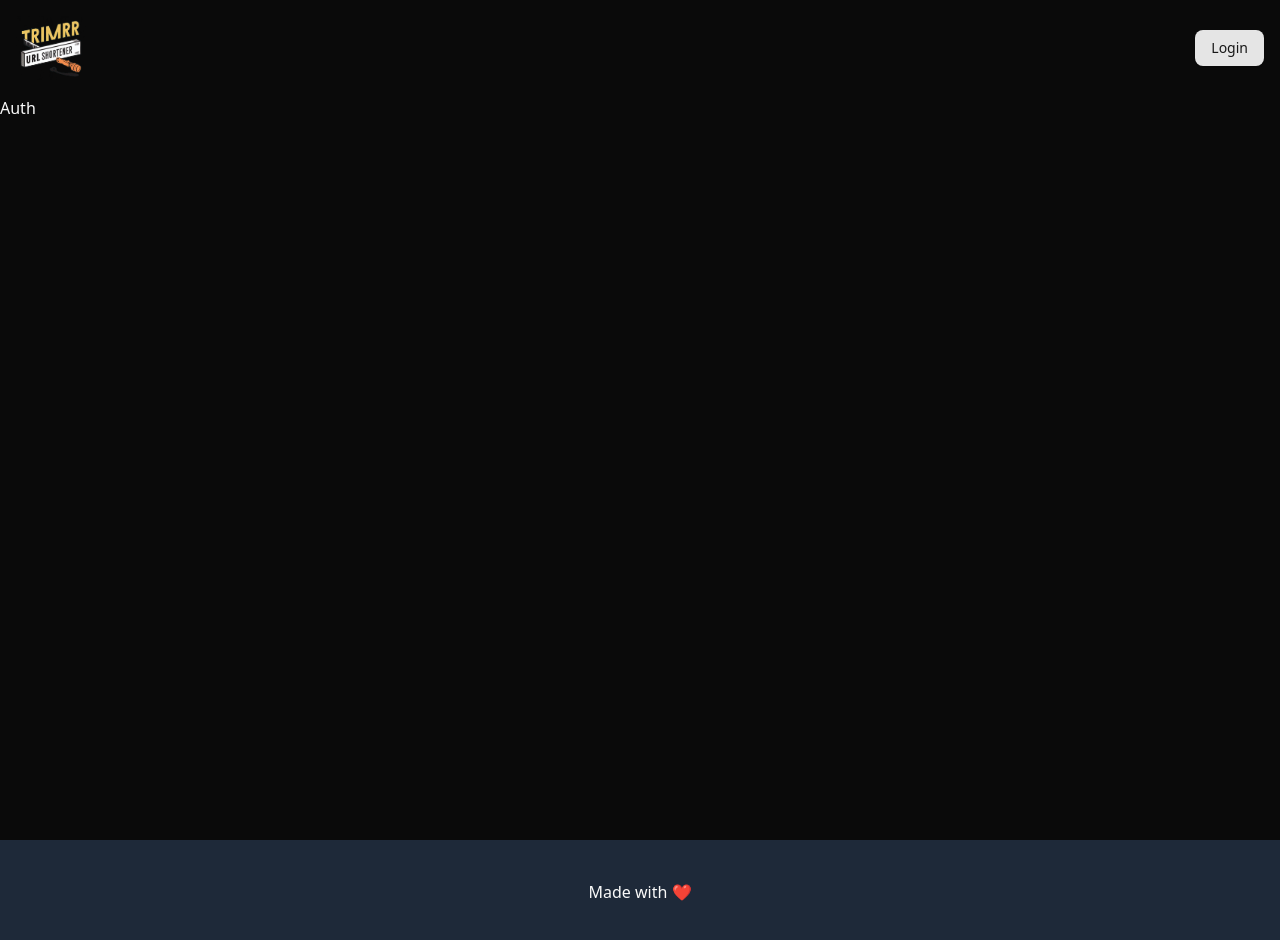
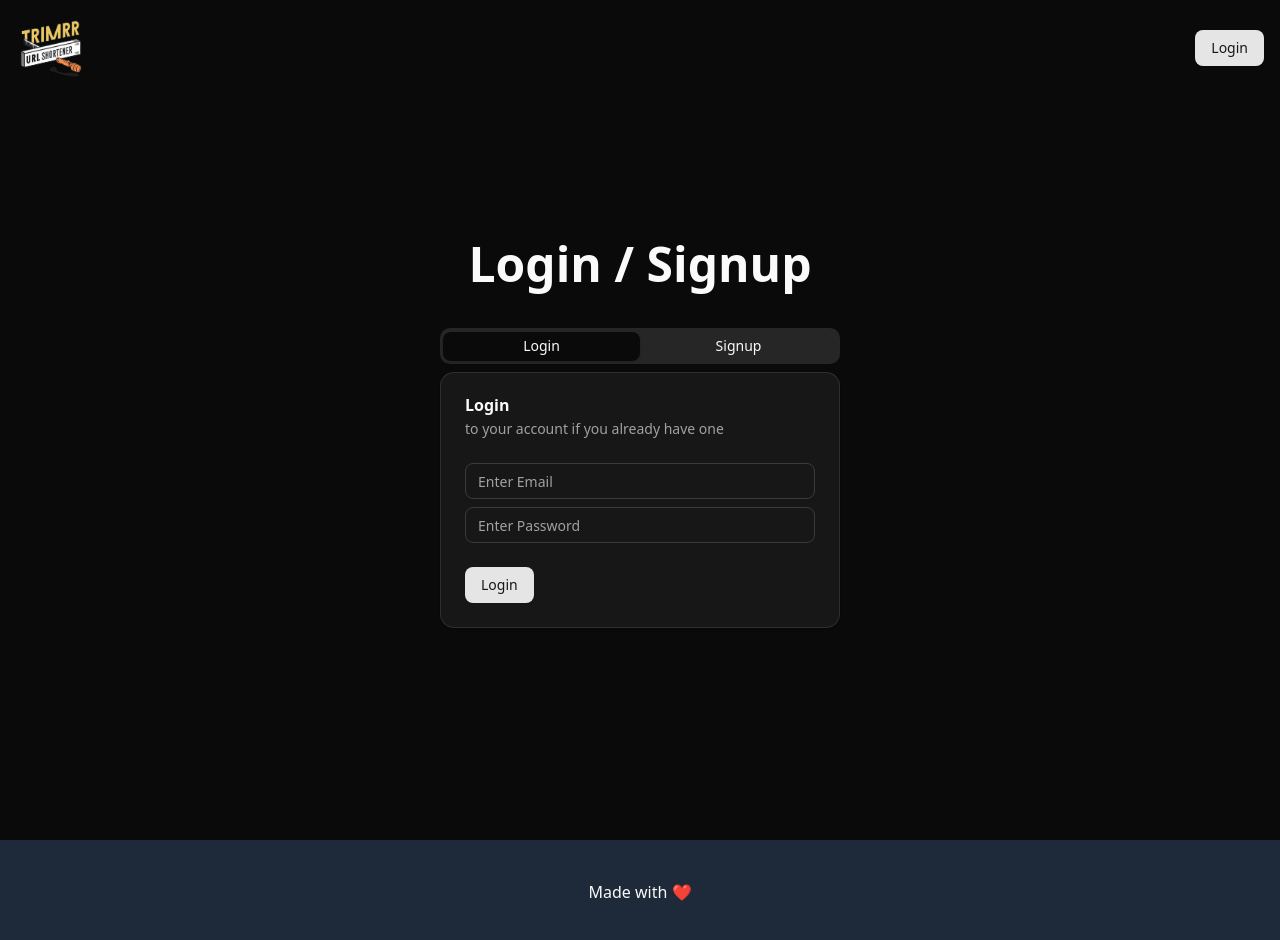
Before and after one commit to arunava2018/Trimrr, a React (Vite) app: page /auth in a window 1280 px wide. Shown: the top 940 px of the page. Built offline with nearby package versions, Linux system fonts and the light colour scheme; no server answers.

Commit message:
implemented login

```diff
--- a/package.json
+++ b/package.json
@@ -14,6 +14,7 @@
     "@radix-ui/react-avatar": "^1.1.10",
     "@radix-ui/react-dropdown-menu": "^2.1.16",
     "@radix-ui/react-slot": "^1.2.3",
+    "@radix-ui/react-tabs": "^1.1.13",
     "@tailwindcss/vite": "^4.1.12",
     "class-variance-authority": "^0.7.1",
     "clsx": "^2.1.1",
@@ -21,8 +22,10 @@
     "react": "^19.1.1",
     "react-dom": "^19.1.1",
     "react-router-dom": "^7.8.1",
+    "react-spinners": "^0.17.0",
     "tailwind-merge": "^3.3.1",
-    "tailwindcss": "^4.1.12"
+    "tailwindcss": "^4.1.12",
+    "yup": "^1.7.0"
   },
   "devDependencies": {
     "@eslint/js": "^9.33.0",
--- a/src/App.jsx
+++ b/src/App.jsx
@@ -6,6 +6,7 @@ import Dashboard from "./pages/dashboard";
 import Auth from "./pages/auth";
 import Link from "./pages/link";
 import RedirectLink from "./pages/redirect-link";
+import UrlProvider from "./context.jsx";
 import "./App.css";
 const router = createBrowserRouter([
   {
@@ -36,9 +37,9 @@ const router = createBrowserRouter([
 ]);
 function App() {
   return (
-    <>
+    <UrlProvider>
       <RouterProvider router = {router}/>
-    </>
+    </UrlProvider>
   );
 }
 
--- /dev/null
+++ b/src/components/error.jsx
@@ -0,0 +1,7 @@
+import React from 'react'
+
+const Error = ({message}) => {
+  return <span className='text-sm text-red-400'>{message}</span>
+}
+
+export default Error
--- /dev/null
+++ b/src/components/login.jsx
@@ -0,0 +1,98 @@
+import React from "react";
+import {
+  Card,
+  CardAction,
+  CardContent,
+  CardDescription,
+  CardFooter,
+  CardHeader,
+  CardTitle,
+} from "@/components/ui/card";
+import { Input } from "@/components/ui/input";
+import { Button } from "@/components/ui/button";
+import { BeatLoader } from "react-spinners";
+import Error from "./error";
+import { useState, useEffect } from "react";
+import { useNavigate, useSearchParams } from "react-router-dom";
+import * as Yup from "yup";
+import useFetch from "../hooks/useFetch";
+import { login } from "../db/apiAuth";
+import { UrlState } from "@/context";
+function Login() {
+  const [errors, setErrors] = useState([]);
+  const [formData, setFormData] = useState({
+    email: "",
+    password: "",
+  });
+  const navigate = useNavigate();
+  let [searchParams] = useSearchParams();
+  const longLink = searchParams.get("longLink");
+  const handleInputChange = (e) => {
+    const { name, value } = e.target;
+    setFormData({ ...formData, [name]: value });
+  };
+
+  const {data, error, loading, fn:fnLogIn} = useFetch(login, formData)
+  const {fetchUser} = UrlState();
+  useEffect(()=>{
+    // console.log(data);
+    if(error === null && data){
+      navigate(`/dashboard?${longLink ? `createNew=${longLink}` : ""}`);
+      fetchUser();
+    }
+  },[data, error])
+  const handleLogin = async () => {
+    setErrors([]);
+    try {
+        const schema = Yup.object().shape({
+          email: Yup.string().email("Invalid email format").required("Email is required"),
+          password: Yup.string().min(6, "Password must be at least 6 characters").required("Password is required"),
+        });
+        await schema.validate(formData, { abortEarly: false });
+        await fnLogIn();
+    } catch (error) {
+        const newErrors = {};
+        error?.inner?.forEach((err) => {
+          newErrors[err.path] = err.message;
+        });
+        setErrors(newErrors);
+    }
+  };
+  return (
+    <Card>
+      <CardHeader>
+        <CardTitle>Login</CardTitle>
+        <CardDescription>
+          to your account if you already have one
+        </CardDescription>
+      </CardHeader>
+      <CardContent className="space-y-2">
+        <div className="space-y-1">
+          <Input
+            name="email"
+            type="email"
+            placeholder="Enter Email"
+            onChange={handleInputChange}
+          />
+          {errors.email && <Error message={errors.email} />}
+        </div>
+        <div className="space-y-1">
+          <Input
+            name="password"
+            type="password"
+            placeholder="Enter Password"
+            onChange={handleInputChange}
+          />
+          {errors.password && <Error message={errors.password} />}
+        </div>
+      </CardContent>
+      <CardFooter>
+        <Button onClick={handleLogin}>
+          {loading ? <BeatLoader size={10} color="#36d7b7" /> : "Login"}
+        </Button>
+      </CardFooter>
+    </Card>
+  );
+}
+
+export default Login;
--- /dev/null
+++ b/src/components/signup.jsx
@@ -0,0 +1,11 @@
+import React from 'react'
+
+const SignUp = () => {
+  return (
+    <div>
+
+    </div>
+  )
+}
+
+export default SignUp
--- /dev/null
+++ b/src/components/ui/card.jsx
@@ -0,0 +1,101 @@
+import * as React from "react"
+
+import { cn } from "@/lib/utils"
+
+function Card({
+  className,
+  ...props
+}) {
+  return (
+    <div
+      data-slot="card"
+      className={cn(
+        "bg-card text-card-foreground flex flex-col gap-6 rounded-xl border py-6 shadow-sm",
+        className
+      )}
+      {...props} />
+  );
+}
+
+function CardHeader({
+  className,
+  ...props
+}) {
+  return (
+    <div
+      data-slot="card-header"
+      className={cn(
+        "@container/card-header grid auto-rows-min grid-rows-[auto_auto] items-start gap-1.5 px-6 has-data-[slot=card-action]:grid-cols-[1fr_auto] [.border-b]:pb-6",
+        className
+      )}
+      {...props} />
+  );
+}
+
+function CardTitle({
+  className,
+  ...props
+}) {
+  return (
+    <div
+      data-slot="card-title"
+      className={cn("leading-none font-semibold", className)}
+      {...props} />
+  );
+}
+
+function CardDescription({
+  className,
+  ...props
+}) {
+  return (
+    <div
+      data-slot="card-description"
+      className={cn("text-muted-foreground text-sm", className)}
+      {...props} />
+  );
+}
+
+function CardAction({
+  className,
+  ...props
+}) {
+  return (
+    <div
+      data-slot="card-action"
+      className={cn(
+        "col-start-2 row-span-2 row-start-1 self-start justify-self-end",
+        className
+      )}
+      {...props} />
+  );
+}
+
+function CardContent({
+  className,
+  ...props
+}) {
+  return (<div data-slot="card-content" className={cn("px-6", className)} {...props} />);
+}
+
+function CardFooter({
+  className,
+  ...props
+}) {
+  return (
+    <div
+      data-slot="card-footer"
+      className={cn("flex items-center px-6 [.border-t]:pt-6", className)}
+      {...props} />
+  );
+}
+
+export {
+  Card,
+  CardHeader,
+  CardFooter,
+  CardTitle,
+  CardAction,
+  CardDescription,
+  CardContent,
+}
--- /dev/null
+++ b/src/components/ui/tabs.jsx
@@ -0,0 +1,60 @@
+import * as React from "react"
+import * as TabsPrimitive from "@radix-ui/react-tabs"
+
+import { cn } from "@/lib/utils"
+
+function Tabs({
+  className,
+  ...props
+}) {
+  return (
+    <TabsPrimitive.Root
+      data-slot="tabs"
+      className={cn("flex flex-col gap-2", className)}
+      {...props} />
+  );
+}
+
+function TabsList({
+  className,
+  ...props
+}) {
+  return (
+    <TabsPrimitive.List
+      data-slot="tabs-list"
+      className={cn(
+        "bg-muted text-muted-foreground inline-flex h-9 w-fit items-center justify-center rounded-lg p-[3px]",
+        className
+      )}
+      {...props} />
+  );
+}
+
+function TabsTrigger({
+  className,
+  ...props
+}) {
+  return (
+    <TabsPrimitive.Trigger
+      data-slot="tabs-trigger"
+      className={cn(
+        "data-[state=active]:bg-background dark:data-[state=active]:text-foreground focus-visible:border-ring focus-visible:ring-ring/50 focus-visible:outline-ring dark:data-[state=active]:border-input dark:data-[state=active]:bg-input/30 text-foreground dark:text-muted-foreground inline-flex h-[calc(100%-1px)] flex-1 items-center justify-center gap-1.5 rounded-md border border-transparent px-2 py-1 text-sm font-medium whitespace-nowrap transition-[color,box-shadow] focus-visible:ring-[3px] focus-visible:outline-1 disabled:pointer-events-none disabled:opacity-50 data-[state=active]:shadow-sm [&_svg]:pointer-events-none [&_svg]:shrink-0 [&_svg:not([class*='size-'])]:size-4",
+        className
+      )}
+      {...props} />
+  );
+}
+
+function TabsContent({
+  className,
+  ...props
+}) {
+  return (
+    <TabsPrimitive.Content
+      data-slot="tabs-content"
+      className={cn("flex-1 outline-none", className)}
+      {...props} />
+  );
+}
+
+export { Tabs, TabsList, TabsTrigger, TabsContent }
--- /dev/null
+++ b/src/context.jsx
@@ -0,0 +1,21 @@
+import React, { useContext, useEffect } from 'react'
+import { createContext} from 'react'
+import useFetch from './hooks/useFetch';
+import {getCurrentUser} from "./db/apiAuth"
+const UrlContext = createContext();
+const UrlProvider = ({children})=>{
+    const {data:user, loading, fn:fetchUser} = useFetch(getCurrentUser);
+    const isAuthenticated = user?.role === "authenticated";
+    useEffect(()=>{
+        fetchUser();
+    },[])
+    return <UrlContext.Provider value = {{user, fetchUser, loading, isAuthenticated}}>
+        {children}
+    </UrlContext.Provider>
+}
+
+export const UrlState = () =>{
+    return useContext(UrlContext);
+}
+
+export default UrlProvider;
--- /dev/null
+++ b/src/db/apiAuth.js
@@ -0,0 +1,19 @@
+import supabase from "./supabase";
+export async function login({email, password}){
+    const {data, error} = await supabase.auth.signInWithPassword({
+        email,
+        password,
+    });
+    if(error){
+        throw new Error(error.message);
+    }
+    return data;
+}
+
+//this function will fetch the current user from our local storage
+export async function getCurrentUser(){
+    const {data:session, error} = await supabase.auth.getSession();
+    if(!session.session) return null;
+    if(error) throw new Error(error.message);
+    return session.session?.user;
+}
--- /dev/null
+++ b/src/hooks/useFetch.jsx
@@ -0,0 +1,25 @@
+import {useState} from "react";
+
+const useFetch = (cb, options = {}) => {
+  const [data, setData] = useState(null);
+  const [loading, setLoading] = useState(null);
+  const [error, setError] = useState(null);
+
+  const fn = async (...args) => {
+    setLoading(true);
+    setError(null);
+    try {
+      const response = await cb(options, ...args);
+      setData(response);
+      setError(null);
+    } catch (error) {
+      setError(error);
+    } finally {
+      setLoading(false);
+    }
+  };
+
+  return {data, loading, error, fn};
+};
+
+export default useFetch;
--- a/src/pages/auth.jsx
+++ b/src/pages/auth.jsx
@@ -1,11 +1,30 @@
-import React from 'react'
-import "../index.css"
+import React from "react";
+import "../index.css";
+import { Tabs, TabsContent, TabsList, TabsTrigger } from "@/components/ui/tabs";
+import { useSearchParams } from "react-router-dom";
+import SignUp from "@/components/signup";
+import Login from "@/components/login";
 const Auth = () => {
+  const [searchParams] = useSearchParams();
   return (
-    <div>
-      Auth
+    <div className="mt-36 flex flex-col items-center gap-10">
+      <h1 className="text-5xl font-extrabold">
+        {searchParams.get("createNew")
+          ? "Hold up! Let's login first.."
+          : "Login / Signup"}
+      </h1>
+      <Tabs defaultValue="login" className="w-[400px]">
+        <TabsList  className="grid w-full grid-cols-2">
+          <TabsTrigger value="login">Login</TabsTrigger>
+          <TabsTrigger value="signup">Signup</TabsTrigger>
+        </TabsList>
+        <TabsContent value="login">
+          <Login/>
+        </TabsContent>
+        <TabsContent value="signup"><SignUp/></TabsContent>
+      </Tabs>
     </div>
-  )
-}
+  );
+};
 
-export default Auth
+export default Auth;
```
Also changed, not shown: 1 other file (tests, documents, lock files or other folders).
